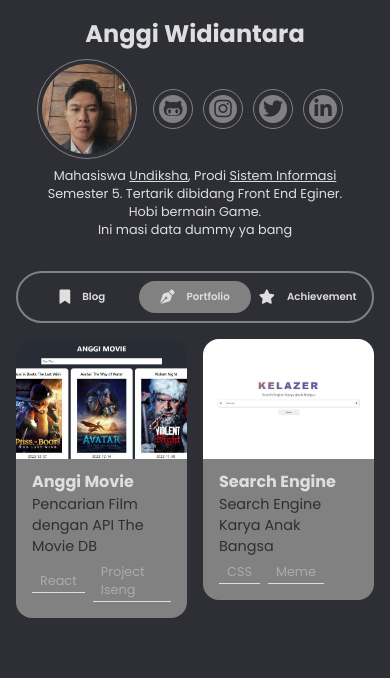
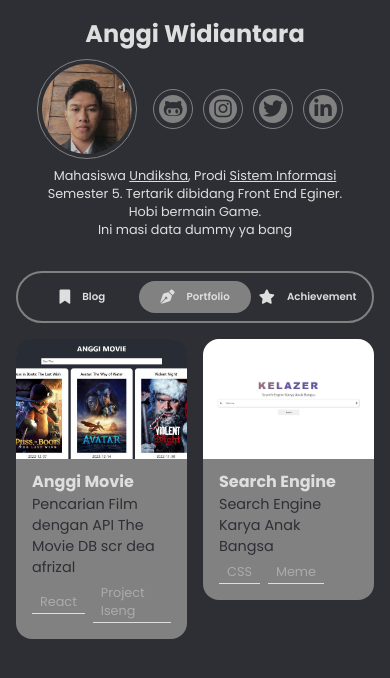
Before and after one commit to anggiwdntr29/anggiwdntr29.github.io, a React (Create React App) app: page /Portfolio in a window 390 px wide. Shown: the top 678 px of the page. Built offline with nearby package versions, Linux system fonts and the light colour scheme.

Commit message:
responsive

```diff
--- a/src/App.css
+++ b/src/App.css
@@ -23,7 +23,7 @@ body {
 }
 
 .App {
-  padding: 1.5rem 80px;
+  padding: 1.5rem 5rem;
   display: grid;
   grid-template-columns: 1fr 2fr;
   gap: 2rem;
--- a/src/data/DataPortfolio.js
+++ b/src/data/DataPortfolio.js
@@ -3,7 +3,7 @@ const DataPortfolio = [
     id: 1,
     src: "anggi-movie.jpg",
     judul: "Anggi Movie",
-    deskripsi: "Pencarian Film dengan API The Movie DB",
+    deskripsi: "Pencarian Film dengan API The Movie DB scr dea afrizal",
     kategori1: "React",
     kategori2: "Project Iseng",
     link: "https://anggiwdntr29.github.io/pencarianfilm1/",
```
